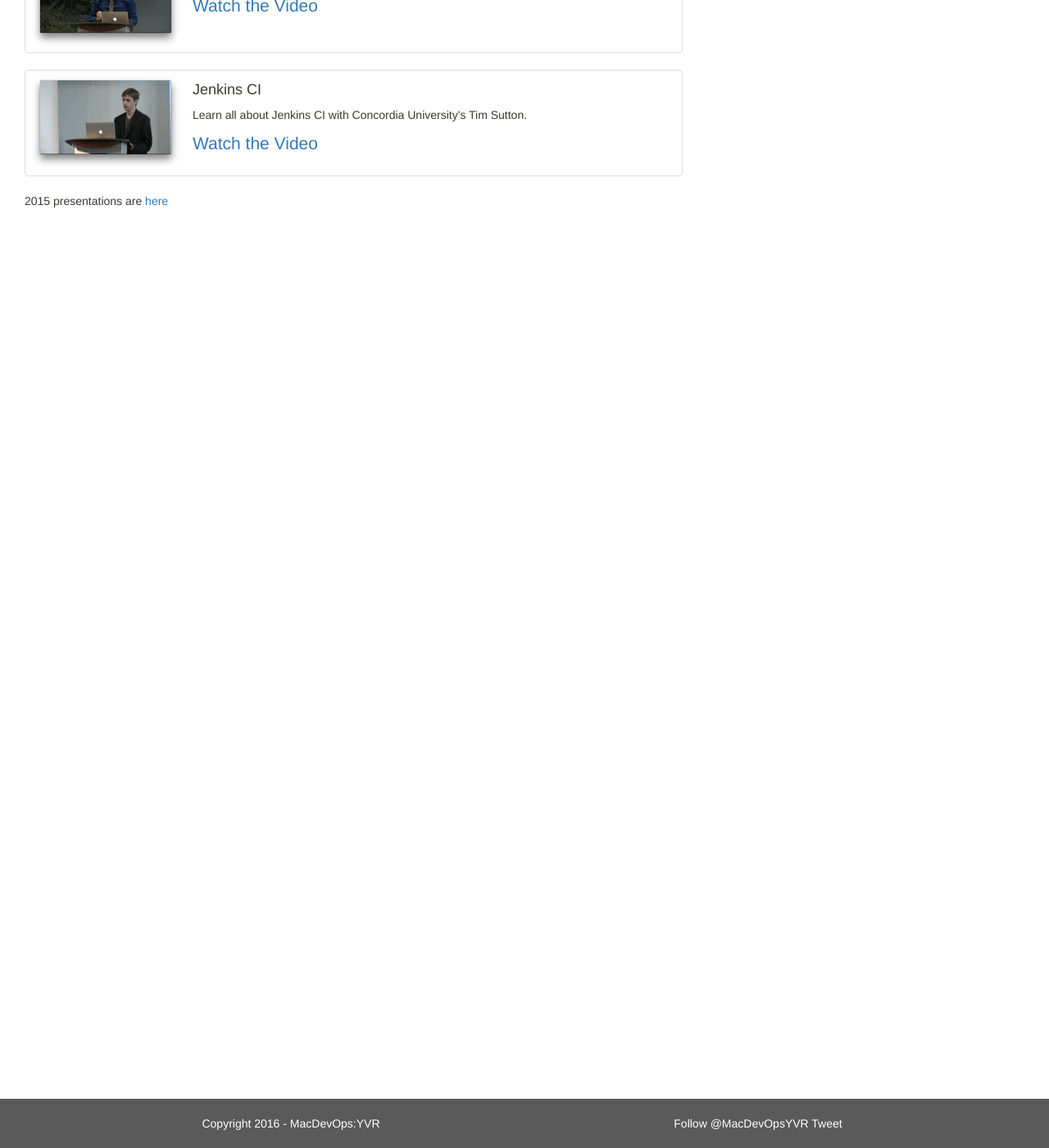
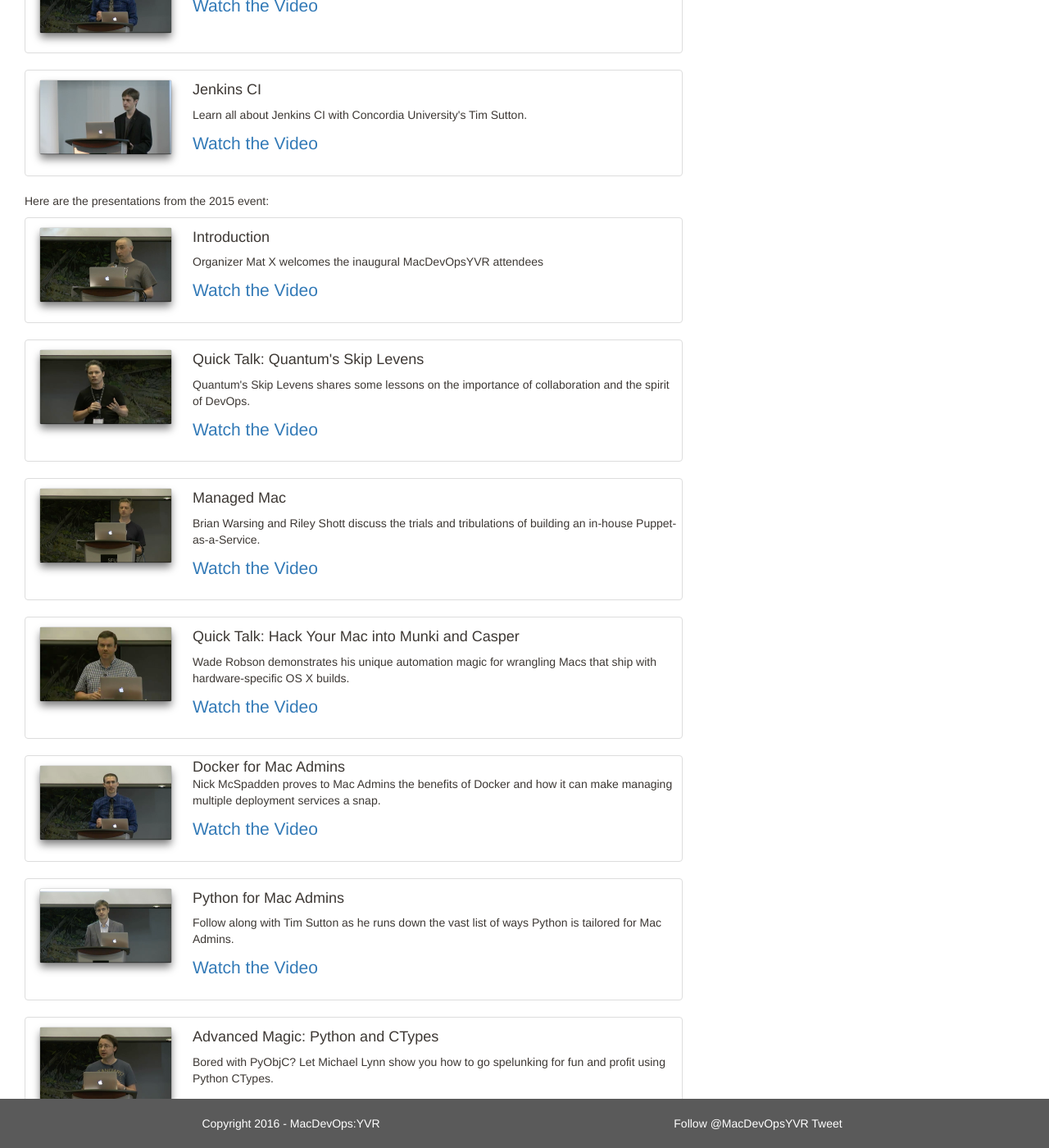
Before and after one commit to macdevopsyvr/macdevopsyvr.github.io, a Jekyll site: the page built from presentations/index.md, in a window 1280 px wide and 1400 px high, scrolled down 1214 px. Shown: the whole window at 82% size. Built offline with Jekyll 4.4.1, drawn with Linux system fonts in a browser that asks for light colours; comment, search, counter and statistics services are not loaded; some of the changed text lies outside the part shown.

Commit message:
Inline 2015
2016 then 2015

```diff
--- a/presentations/index.md
+++ b/presentations/index.md
@@ -86,4 +86,160 @@
   </div>
 </div>
 
-2015 presentations are <a href="index2015.md">here</a>
+Here are the presentations from the 2015 event:
+
+<div class="col-xs-12 pull-left thumbnail">
+  <img class="vid-thumb" src="/assets/vid_thumbs/intro.png">
+  <div class="responsive">
+    <h4>Introduction</h4>
+    <p>
+      Organizer Mat X welcomes the inaugural MacDevOpsYVR attendees
+    </p>
+    <p class="lead">
+      <a href="http://macdevops.ca/MDO2015/intro/NewStandardPlayer.html?plugin=HTML5">Watch the Video</a>
+    </p>
+  </div>
+</div>
+
+<div class="col-xs-12 pull-left thumbnail">
+  <img class="vid-thumb" src="/assets/vid_thumbs/skip.png">
+  <div class="responsive">
+    <h4>Quick Talk: Quantum's Skip Levens</h4>
+    <p>
+      Quantum's Skip Levens shares some lessons on the importance of collaboration and the spirit of DevOps.
+    </p>
+    <p class="lead">
+      <a href="http://macdevops.ca/MDO2015/skip/NewStandardPlayer.html?plugin=HTML5">Watch the Video</a>
+    </p>
+  </div>
+</div>
+
+<div class="col-xs-12 pull-left thumbnail">
+  <img class="vid-thumb" src="/assets/vid_thumbs/mm.png">
+  <div class="responsive">
+    <h4>Managed Mac</h4>
+    <p>
+      Brian Warsing and Riley Shott discuss the trials and tribulations of building an in-house Puppet-as-a-Service.
+    </p>
+    <p class="lead">
+      <a href="http://macdevops.ca/MDO2015/mm/NewStandardPlayer.html?plugin=HTML5">Watch the Video</a>
+    </p>
+  </div>
+</div>
+
+<div class="col-xs-12 pull-left thumbnail">
+  <img class="vid-thumb" src="/assets/vid_thumbs/wade.png">
+  <div class="responsive">
+    <h4>Quick Talk: Hack Your Mac into Munki and Casper</h4>
+    <p>
+      Wade Robson demonstrates his unique automation magic for wrangling Macs that ship with hardware-specific OS X builds.
+    </p>
+    <p class="lead">
+      <a href="http://macdevops.ca/MDO2015/wade/NewStandardPlayer.html?plugin=HTML5">Watch the Video</a>
+    </p>
+  </div>
+</div>
+
+<div class="col-xs-12 pull-left thumbnail">
+  <img class="vid-thumb" src="/assets/vid_thumbs/nick.png">
+  <div class="responsive">
+    <h4 style="display:inline">Docker for Mac Admins</h4>
+    <p>
+      Nick McSpadden proves to Mac Admins the benefits of Docker and how it can make managing multiple deployment services a snap.
+    </p>
+    <p class="lead">
+      <a href="http://macdevops.ca/MDO2015/nick/NewStandardPlayer.html?plugin=HTML5">Watch the Video</a>
+    </p>
+  </div>
+</div>
+
+<div class="col-xs-12 pull-left thumbnail">
+  <img class="vid-thumb" src="/assets/vid_thumbs/tim.png">
+  <div class="responsive">
+    <h4>Python for Mac Admins</h4>
+    <p>
+      Follow along with Tim Sutton as he runs down the vast list of ways Python is tailored for Mac Admins.
+    </p>
+    <p class="lead">
+      <a href="http://macdevops.ca/MDO2015/tim/NewStandardPlayer.html?plugin=HTML5">Watch the Video</a>
+    </p>
+  </div>
+</div>
+
+<div class="col-xs-12 pull-left thumbnail">
+  <img class="vid-thumb" src="/assets/vid_thumbs/mikey.png">
+  <div class="responsive">
+    <h4>Advanced Magic: Python and CTypes</h4>
+    <p>
+      Bored with PyObjC? Let Michael Lynn show you how to go spelunking for fun and profit using Python CTypes.
+    </p>
+    <p class="lead">
+      <a href="http://macdevops.ca/MDO2015/mikey/NewStandardPlayer.html?plugin=HTML5">Watch the Video</a>
+    </p>
+  </div>
+</div>
+
+<div class="col-xs-12 pull-left thumbnail">
+  <img class="vid-thumb" src="/assets/vid_thumbs/greg.png">
+  <div class="responsive">
+    <h4>Getting Started with Munki</h4>
+    <p>
+      You're not already using Munki? Greg Neagle is here to help you get rolling with his OS X package deployment system.
+    </p>
+    <p class="lead">
+      <a href="http://macdevops.ca/MDO2015/greg/NewStandardPlayer.html?plugin=HTML5">Watch the Video</a>
+    </p>
+  </div>
+</div>
+
+<div class="col-xs-12 pull-left thumbnail">
+  <img class="vid-thumb" src="/assets/vid_thumbs/sam.png">
+  <div class="responsive">
+    <h4>Munki and Friends: Git Under Control</h4>
+    <p>
+      Now that you're a Munki expert, Sam Keeley is here to show you how to maintain your Munki repo and your sanity.
+    </p>
+    <p class="lead">
+      <a href="http://macdevops.ca/MDO2015/sam/NewStandardPlayer.html?plugin=HTML5">Watch the Video</a>
+    </p>
+  </div>
+</div>
+
+<div class="col-xs-12 pull-left thumbnail">
+  <img class="vid-thumb" src="/assets/vid_thumbs/google.png">
+  <div class="responsive">
+    <h4>MacDevOps at Scale</h4>
+    <p>
+      Everybody knows Google has all the Macs. Ed Eigerman and Clay Caviness are here to discuss how they keep them safe and up-to-date.
+    </p>
+    <p class="lead">
+      <a href="http://macdevops.ca/MDO2015/google/NewStandardPlayer.html?plugin=HTML5">Watch the Video</a>
+    </p>
+  </div>
+</div>
+
+<div class="col-xs-12 pull-left thumbnail">
+  <img class="vid-thumb" src="/assets/vid_thumbs/joe.png">
+  <div class="responsive">
+    <h4>Virtual Automation</h4>
+    <p>
+      You use VMWare, but Joseph Chilcote is going to show you how to build VMs faster and better using vFuse.
+    </p>
+    <p class="lead">
+      <a href="http://macdevops.ca/MDO2015/joe/NewStandardPlayer.html?plugin=HTML5">Watch the Video</a>
+    </p>
+  </div>
+</div>
+
+<div class="col-xs-12 pull-left thumbnail">
+  <img class="vid-thumb" src="/assets/vid_thumbs/mike.png">
+  <div class="responsive">
+    <h4>Chef at Facebook</h4>
+    <p>
+      Who does all the cooking at Facebook? It's Mike Dodge and he wants you to become a Chef as well. Here's a taste...
+    </p>
+    <p class="lead">
+      <a href="http://macdevops.ca/MDO2015/fb/NewStandardPlayer.html?plugin=HTML5">Watch the Video</a>
+    </p>
+  </div>
+</div>
```
